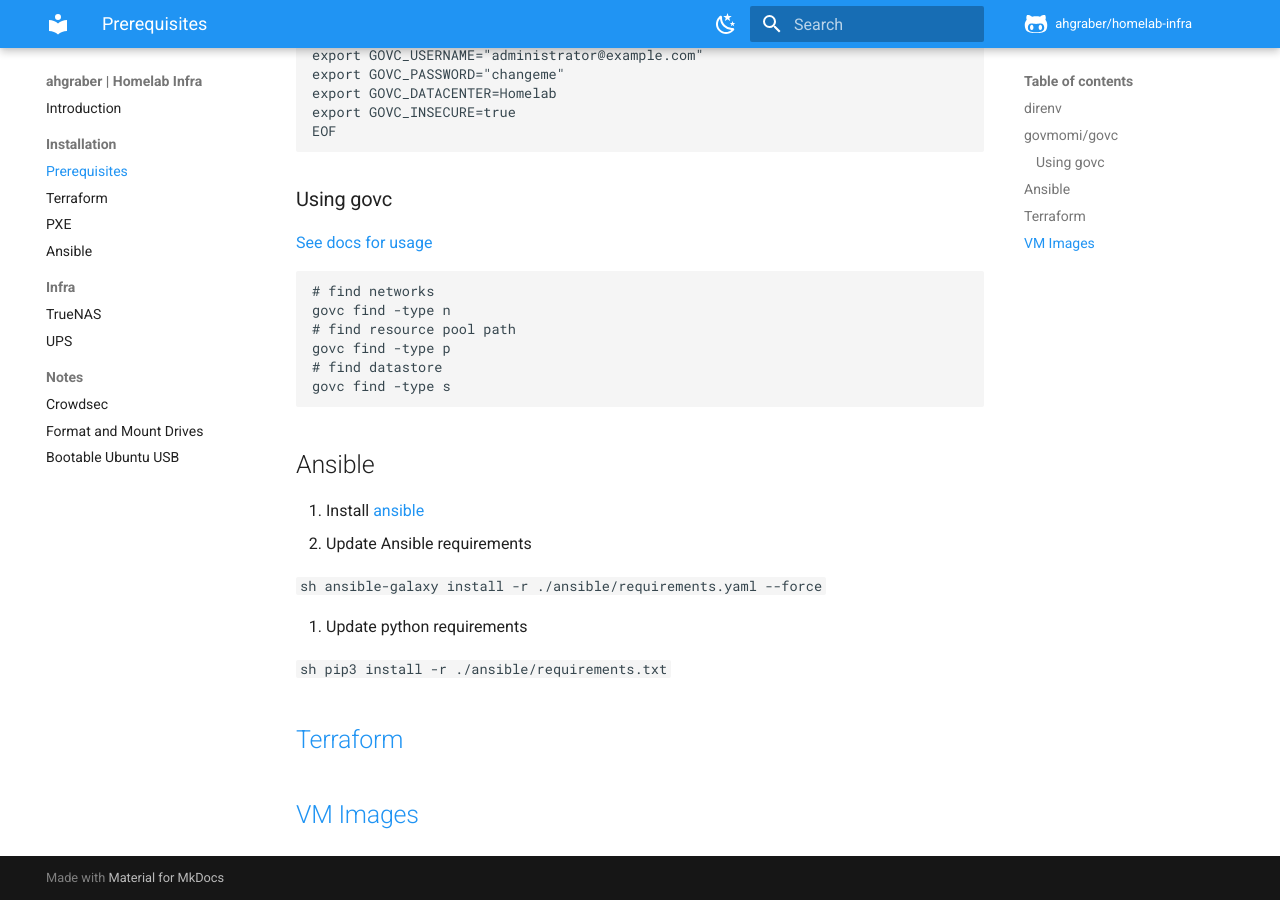
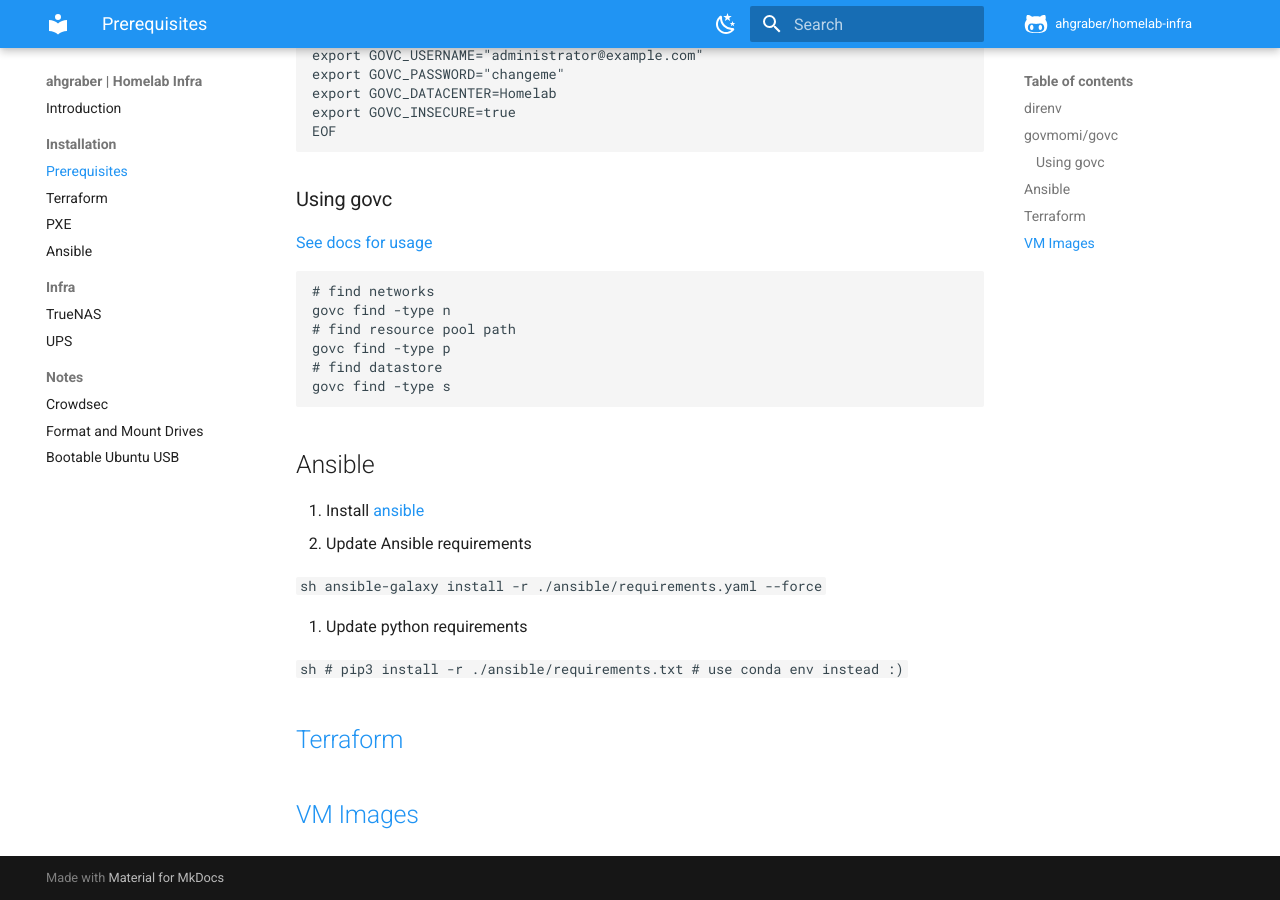
Before and after one commit to ahgraber/homelab-infra, an MkDocs documentation site: the page built from docs/1-prerequisites.md, in a window 1280 px wide and 900 px high, scrolled down 1080 px. Built offline with MkDocs 1.6.1 and Material for MkDocs 9.7.7, drawn with Linux system fonts in a browser that asks for light colours; comment, search, counter and statistics services are not loaded.

````diff
--- a/docs/1-prerequisites.md
+++ b/docs/1-prerequisites.md
@@ -79,7 +79,8 @@ govc find -type s
 3. Update python requirements
 
    ```sh
-   pip3 install -r ./ansible/requirements.txt
+   # pip3 install -r ./ansible/requirements.txt
+   # use conda env instead :)
    ```
 
 ## [Terraform](https://learn.hashicorp.com/tutorials/terraform/install-cli)
````
Also changed, not shown: .pre-commit-config.yaml (+16 -15 lines), docs/3-ansible.md (+1 -1 lines), 1 other file.
